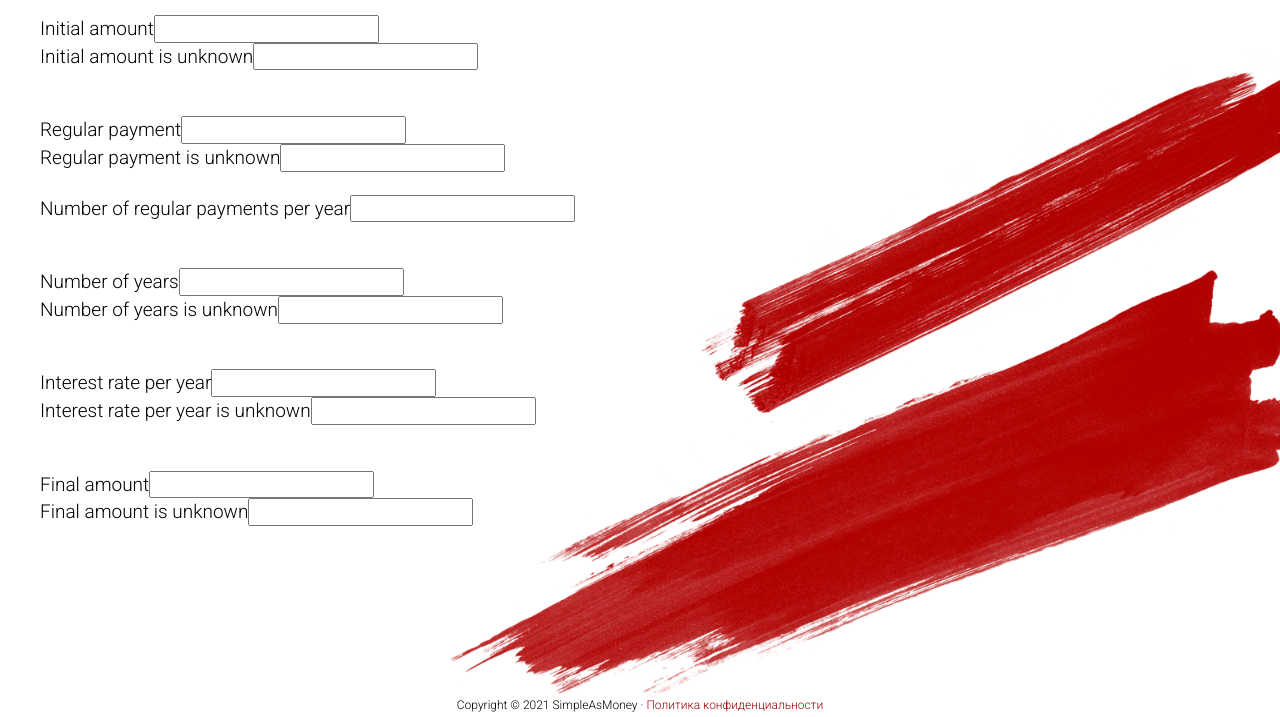
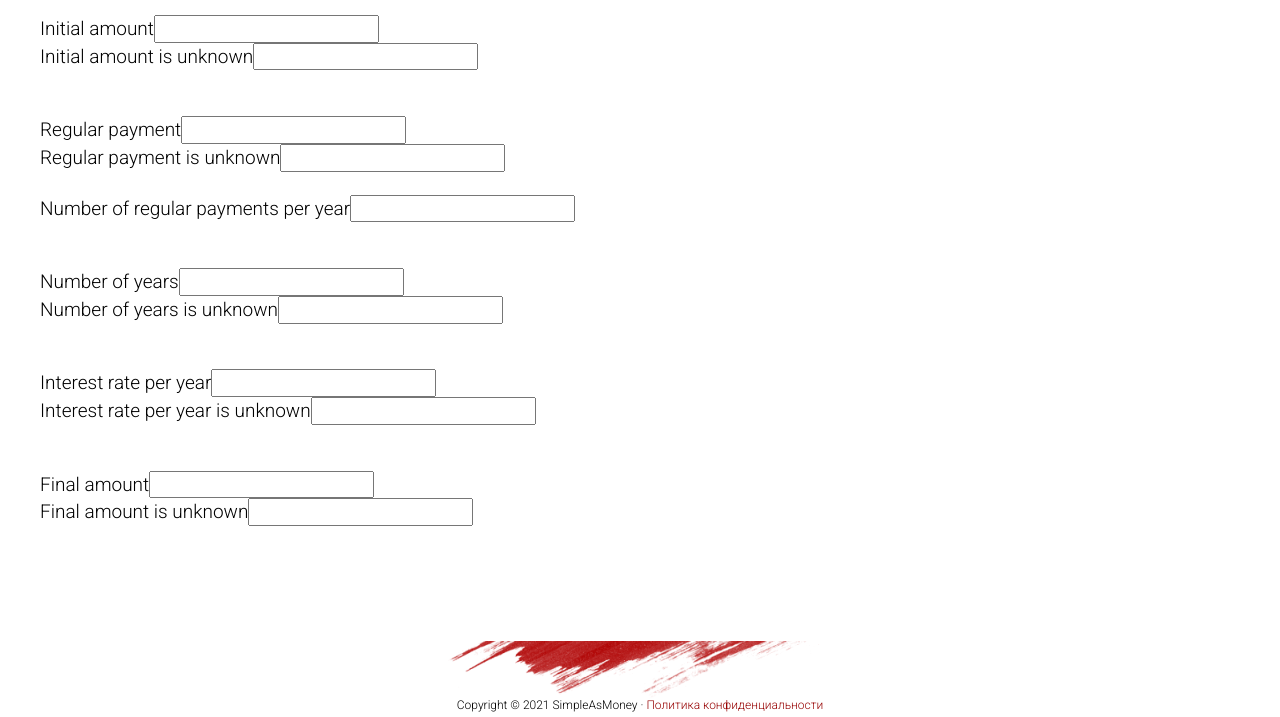
Before and after one commit to egorlkn/simple-as-money, a Symfony app: template src/Context/Frontend/Resources/templates/calculator.html.twig in a window 1280 px wide. Shown: the part 83-800 px from the top of the page. Run offline with Twig, Linux system fonts and the light colour scheme; the template is opened without the code that fills it, so the values that code supplies are empty; form fields are guessed from the names that the template uses; some libraries are stand-ins or nearby versions.

Commit message:
Add white background for calculator

```diff
--- a/src/Context/Frontend/Resources/templates/calculator.html.twig
+++ b/src/Context/Frontend/Resources/templates/calculator.html.twig
@@ -17,7 +17,7 @@
             <img src="{{ asset('images/logo.svg') }}" alt="Site logo">
         </a>
     </header>
-    <main id="calc">
+    <main id="calc" style="background-color: white">
         <div id="calculator_errors">
             {{ form_errors(form)|nl2br }}
         </div>
```
